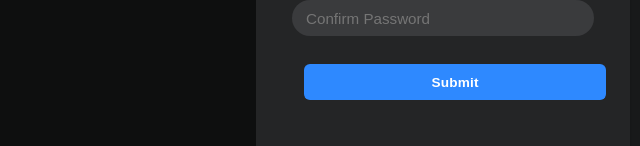
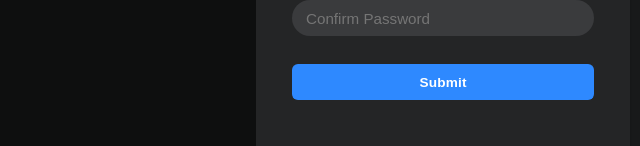
Before and after one commit to SilvaMtz/income_ui, a React (Create React App) app: page /register in a window 1280 px wide. Shown: the part 412-558 px from the top of the page, without its empty margins (360-1000 px from the left). Built offline with nearby package versions, Linux system fonts and the light colour scheme.

Commit message:
action button adjustments

```diff
--- a/src/components/ActionButton/ActionButton.js
+++ b/src/components/ActionButton/ActionButton.js
@@ -23,7 +23,8 @@ const ActionButton = (props) => {
     props.fill ? classes['fill'] : null,
     props.size
       ? classes[buttonSizeMapping[props.size]]
-      : classes[buttonSizeMapping['default']]
+      : classes[buttonSizeMapping['default']],
+    props.restrainWidth ? classes['restrain-width'] : null
   ];
 
   let button = (
--- a/src/components/ActionButton/ActionButton.module.css
+++ b/src/components/ActionButton/ActionButton.module.css
@@ -1,4 +1,5 @@
 .action-button {
+  min-width: 92px;
   width: 100%;
   height: 36px;
   display: flex;
@@ -9,7 +10,7 @@
   justify-content: center;
   align-items: center;
   padding: 12px;
-  margin: 12px;
+  margin: 12px auto;
   color: hsl(214, 100%, 59%);
   cursor: pointer;
   text-decoration: none;
@@ -19,6 +20,10 @@
   letter-spacing: 0.012rem;
   background-color: transparent;
   box-sizing: border-box;
+}
+
+.action-button.restrain-width {
+  width: auto;
 }
 
 .action-button.button--medium {
--- a/src/containers/Auth/AuthCard/AuthCard.js
+++ b/src/containers/Auth/AuthCard/AuthCard.js
@@ -18,7 +18,7 @@ const AuthCard = (props) => {
     <PanelCard maxWidth={props.maxWidth} paddingSize="none">
       <div className={classes['auth-card']}>
         <div className={imageBoxClassList.join(' ')}>
-          Image Content
+          {props.authImage}
         </div>
         <div className={childrenClassList.join(' ')}>
           <h2 className={classes['form-label']}>{props.formLabel}</h2>
--- a/src/containers/Auth/Register/Register.js
+++ b/src/containers/Auth/Register/Register.js
@@ -49,7 +49,7 @@ const Register = (props) => {
 
   return (
     <div className={classes['register-container']}>
-      <AuthCard maxWidth={700} formLabel="Register">
+      <AuthCard maxWidth={700} formLabel="Register" authImage="Account Image">
         <Form>
           <Input placeholder="Name" />
           <Input placeholder="Last Name" />
@@ -61,7 +61,7 @@ const Register = (props) => {
           </ActionButton>
         </Form>
         <h5>Already have and account? Log in!</h5>
-        <ActionButton href="/login" label="Log in" />
+        <ActionButton restrainWidth={true} href="/login" label="Log in" />
       </AuthCard>
     </div>
   );
```
